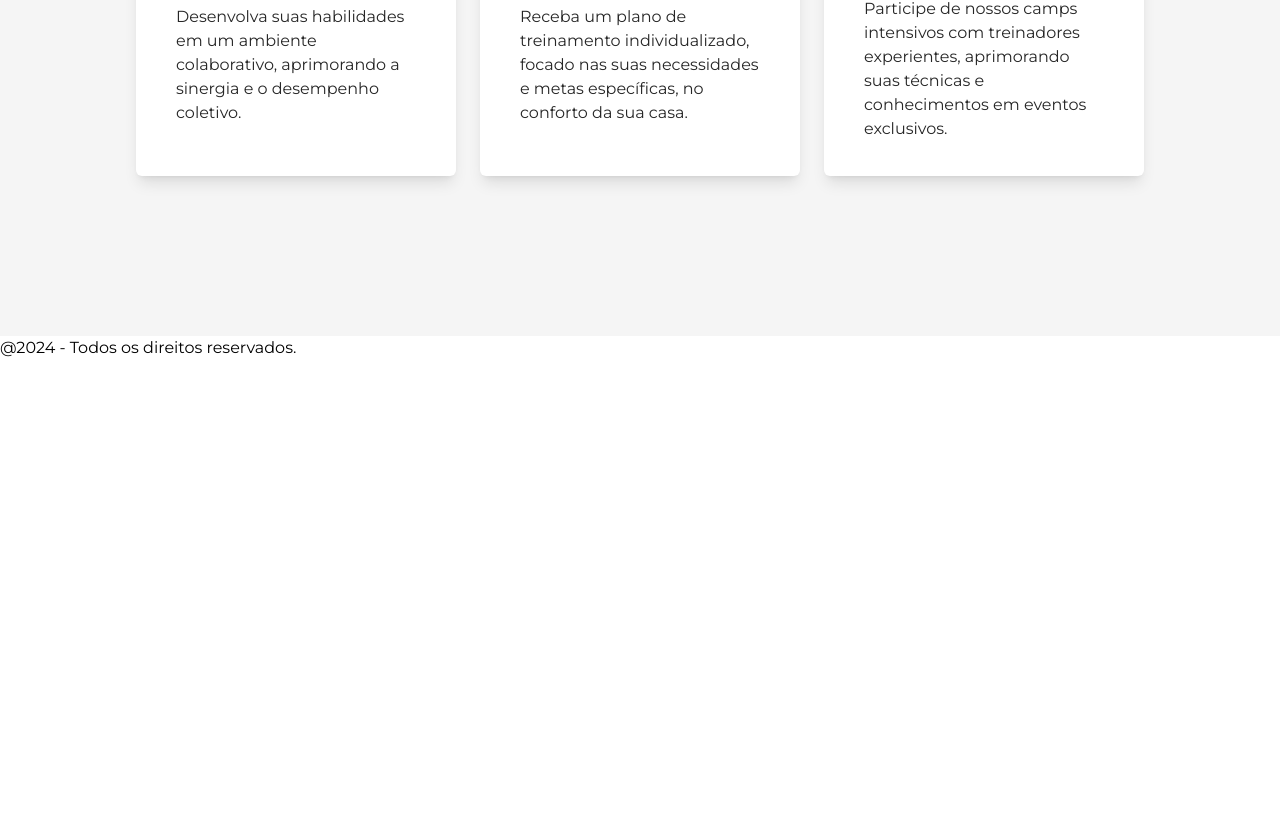
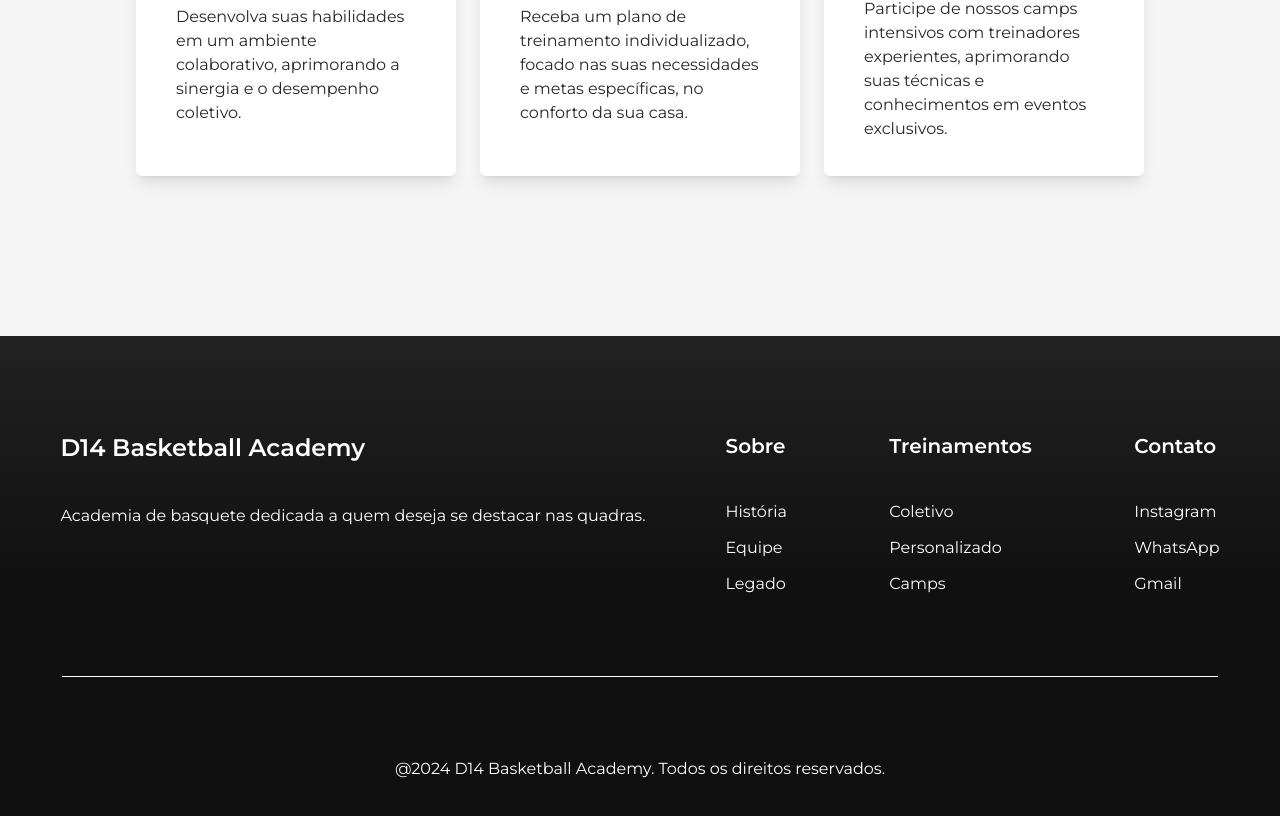
Before and after one commit to zeguicosta/D14-Basketball-Academy, a React (Vite) app: page /treinamentos in a window 1280 px wide. Shown: the part 504-1320 px from the top of the page. Before the commit the page ends 864 px from the top, so only its background shows below. Built offline with nearby package versions, Linux system fonts and the light colour scheme.

Commit message:
Adicionando Footer

```diff
--- a/src/components/Footer.jsx
+++ b/src/components/Footer.jsx
@@ -1,8 +1,66 @@
+import { Link } from "react-router-dom"
+
 const Footer = () => {
     return (
-        <>
-            <h5>@2024 - Todos os direitos reservados.</h5>
-        </>
+        <div className="bg-custom-gradient text-white lg:h-auto flex flex-wrap px-8 pt-24 pb-16 justify-center text-left gap-20">
+            <div className="flex flex-col gap-10">
+                <h3 className="font-semibold text-2xl">D14 Basketball Academy</h3>
+                <p>Academia de basquete dedicada a quem deseja se destacar
+                nas quadras.</p>
+            </div>
+            <div className="flex gap-[8vw]">
+                <div className="flex flex-col gap-10">
+                    <h3 className="text-xl font-semibold">Sobre</h3>
+                    <div className="flex flex-col gap-3">
+                        <Link className="duration-100 hover:scale-105">
+                            <p>História</p>
+                        </Link>
+                        <Link className="duration-100 hover:scale-105">
+                            <p>Equipe</p>
+                        </Link>
+                        <Link className="duration-100 hover:scale-105">
+                            <p>Legado</p>
+                        </Link>
+                    </div>
+                </div>
+                <div className="flex flex-col gap-10">
+                    <h3 className="text-xl font-semibold">Treinamentos</h3>
+                    <div className="flex flex-col gap-3">
+                        <Link className="duration-100 hover:scale-105">
+                            <p>Coletivo</p>
+                        </Link>
+                        <Link className="duration-100 hover:scale-105">
+                            <p>Personalizado</p>
+                        </Link>
+                        <Link className="duration-100 hover:scale-105">
+                            <p>Camps</p>
+                        </Link>
+                    </div>
+                </div>
+                <div className="flex flex-col gap-10">
+                    <h3 className="text-xl font-semibold">Contato</h3>
+                    <div className="flex flex-col gap-3">
+                        <Link className="duration-100 hover:scale-105">
+                            <p>Instagram</p>
+                        </Link>
+                        <Link className="duration-100 hover:scale-105">
+                            <p>WhatsApp</p>
+                        </Link>
+                        <Link className="duration-100 hover:scale-105">
+                            <p>Gmail</p>
+                        </Link>
+                    </div>
+                </div>
+            </div>
+
+            <div className="h-[1px] w-[95%] bg-white"></div>
+
+            <div className="flex">
+                <div>
+                    <h3>@2024 D14 Basketball Academy. Todos os direitos reservados.</h3>
+                </div>
+            </div>
+        </div>
     )
 }
 
--- a/src/components/Nav.jsx
+++ b/src/components/Nav.jsx
@@ -20,7 +20,7 @@ const Nav = () => {
 
     return (
         <>
-            <nav className='fixed top-0 left-0 w-full bg-neutral-900 shadow-sm shadow-black/40 z-50'>
+            <nav className='fixed top-0 left-0 w-screen bg-neutral-900 shadow-sm shadow-black/40 z-50'>
                 <div className='flex justify-between items-center w-[92%] mx-auto'>
                     {/* Logo */}
                     <div>
--- a/src/routes/Home.jsx
+++ b/src/routes/Home.jsx
@@ -5,35 +5,20 @@ import Legado from '../assets/legado.png'
 import Peso from '../assets/peso.png'
 import Accordion from '../components/Accordion'
 import TreinoImg from '../assets/treinoimg.jpg'
-import WhatsApp from '../assets/whatsapp.png'
-import { useState } from "react"
 import { motion } from 'framer-motion'
 import { fadeInImage, fadeInLeft, fadeInRight, fadeInUp } from "../constants/animationSettings"
 import Timer from "../components/Timer"
 import FloatingPhone from "../components/FloatingPhone"
 
 const Home = () => {
-    // const [isOpen, setIsOpen] = useState(false);
-
-    // const handleClick = () => {
-    //     setIsOpen(!isOpen);
-    // };
-
-    // const openNewTab = (url) => {
-    //     window.open(url, '_blank', 'noopener,noreferrer');
-    // };
-
     return (
         <div>
-            {/* <button onClick={() => openNewTab('https://www.instagram.com/d14basketball/')}  className="fixed bottom-10 right-10 bg-customGreen border-2 border-customGreen4 p-3 rounded-full cursor-pointer">
-                <img className="w-8" src={WhatsApp} />
-            </button> */}
 
             {/* Início */}
             <section className="bg-black top-0 h-screen bg-[url('src/assets/bg.png')] bg-cover bg-center flex flex-col items-center justify-center text-center">
-                <h3 className="text-white lg:mb-4 font-bold text-2xl sm:text-4xl 2xl:text-5xl duration-500 uppercase animate-appearstart">Danilo Castro</h3>
+                <h3 className="text-white lg:mb-4 font-medium text-2xl sm:text-4xl 2xl:text-5xl duration-500 uppercase animate-appearstart">Danilo Castro</h3>
                 <h1 className="text-white font-bold text-6xl sm:text-7xl 2xl:text-8xl duration-500 px-8 uppercase animate-appearstart">Basketball Academy</h1>
-                <p className="text-white mt-9 px-20 text-center duration-500 animate-appearstart">Academia de basquete dedicada a quem deseja se destacar<br></br> nas quadras. <span className="font-bold">Entre agora para o nosso time!</span></p>
+                <p className="text-white mt-9 sm:px-20 px-4 text-center duration-500 animate-appearstart">Academia de basquete dedicada a quem deseja se destacar<br></br> nas quadras. <span className="font-bold">Entre agora para o nosso time!</span></p>
                 <Link to='/contato' className="mt-10 rounded-full relative border-2 border-customGreen3 bg-customGreen2 py-2.5 px-8 font-medium uppercase text-white shadow-custom-shadow shadow-customGreen3/80 duration-150 hover:bg-customGreen2/80 animate-appearstart">
                     <button className="font-semibold relative z-55 uppercase">Faça sua Inscrição</button>
                 </Link>
@@ -126,7 +111,7 @@ const Home = () => {
                     <h1 className="font-bold text-6xl sm:text-7xl"><span className="text-customGreen">Perguntas</span></h1>
                     <h1 className="font-bold text-6xl sm:text-7xl mt-8">Frequentes</h1>
                 </motion.div>
-                <motion.div {...fadeInRight} className="rounded-lg bg-white py-4 px-12">
+                <motion.div {...fadeInLeft} className="rounded-lg bg-white py-4 px-12">
                     <Accordion title='Posso agendar uma aula experimental?' answer='Sim! A sua primeira aula será experimental, mas sempre precisará ser agendada por nós.' />
                     <div className="w-full my-4 bg-neutral-200 h-[2px]"></div>
                     <Accordion title='Como faço para me inscrever?' answer='Muito simples! Após a sua primeira aula, o(a) responsável irá alinhar com o Harley os próximos passos. Tudo via WhatsApp e de forma bem objetiva!' />
@@ -159,7 +144,7 @@ const Home = () => {
             </section>
 
             {/* Chamada para ação */}
-            <section className="h-96 border-t-2 border-t-neutral-200 bg-neutral-100 text-neutral-800 flex flex-col items-center justify-center text-center gap-6 px-7">
+            <section className="h-[70vh] border-t-2 border-t-neutral-200 bg-neutral-100 text-neutral-800 flex flex-col items-center justify-center text-center gap-6 px-7">
                 <motion.h3 {...fadeInUp} className="font-bold text-4xl">Pronto para <span className="text-customGreen">Começar</span>?</motion.h3>
                 <motion.p {...fadeInUp} className="font-medium">Entre em contato com a nossa equipe agora e aperfeiçoe seu jogo conosco.</motion.p>
 
```
